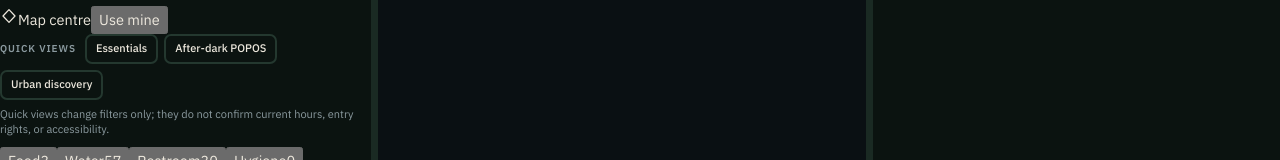
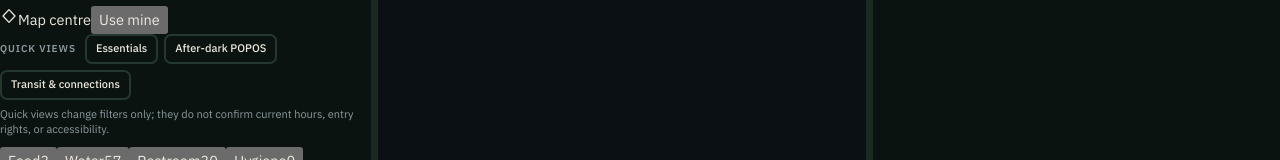
Before and after one commit to LetsMakeaTulpa/Night-Map, a React (Vite) app: page / in a window 1280 px wide. Shown: the part 544-704 px from the top of the page. Built offline with nearby package versions, Linux system fonts and the light colour scheme.

Commit message:
Replace research-oriented quick view with navigation connections

```diff
--- a/src/features/discovery/Discovery.tsx
+++ b/src/features/discovery/Discovery.tsx
@@ -154,7 +154,7 @@ export function FilterBar({ compact = false }: { compact?: boolean }) {
 
   // Presets are navigation shortcuts, not claims that a service is open,
   // accessible, or safe to enter. They only change the existing local filters.
-  const applyPreset = (preset: 'essentials' | 'after-dark' | 'urban-discovery') => {
+  const applyPreset = (preset: 'essentials' | 'after-dark' | 'connections') => {
     const common = {
       openNow: false,
       freeOnly: false,
@@ -174,12 +174,12 @@ export function FilterBar({ compact = false }: { compact?: boolean }) {
     } else {
       actions.setFilter({
         ...common,
-        categories: ['history', 'passage', 'popos', 'pedestrian_connection', 'urban_clue', 'research_lead'],
+        categories: ['transit', 'pedestrian_connection'],
       });
     }
   };
 
-  const isPresetActive = (preset: 'essentials' | 'after-dark' | 'urban-discovery') => {
+  const isPresetActive = (preset: 'essentials' | 'after-dark' | 'connections') => {
     const selected = [...state.filters.categories].sort().join('|');
     const conditionsAreNeutral =
       !state.filters.openNow &&
@@ -195,7 +195,7 @@ export function FilterBar({ compact = false }: { compact?: boolean }) {
         && !state.filters.afterDark;
     }
     if (preset === 'after-dark') return selected === 'popos' && state.filters.afterDark;
-    return selected === ['history', 'passage', 'popos', 'pedestrian_connection', 'urban_clue', 'research_lead'].sort().join('|')
+    return selected === ['transit', 'pedestrian_connection'].sort().join('|')
       && !state.filters.afterDark;
   };
 
@@ -205,7 +205,7 @@ export function FilterBar({ compact = false }: { compact?: boolean }) {
         <span className="filter-presets-label">Quick views</span>
         <button type="button" className={`button ghost tiny ${isPresetActive('essentials') ? 'is-active' : ''}`} aria-pressed={isPresetActive('essentials')} onClick={() => applyPreset('essentials')}>Essentials</button>
         <button type="button" className={`button ghost tiny ${isPresetActive('after-dark') ? 'is-active' : ''}`} aria-pressed={isPresetActive('after-dark')} onClick={() => applyPreset('after-dark')}>After-dark POPOS</button>
-        <button type="button" className={`button ghost tiny ${isPresetActive('urban-discovery') ? 'is-active' : ''}`} aria-pressed={isPresetActive('urban-discovery')} onClick={() => applyPreset('urban-discovery')}>Urban discovery</button>
+        <button type="button" className={`button ghost tiny ${isPresetActive('connections') ? 'is-active' : ''}`} aria-pressed={isPresetActive('connections')} onClick={() => applyPreset('connections')}>Transit & connections</button>
       </div>
       <p className="filter-presets-note">Quick views change filters only; they do not confirm current hours, entry rights, or accessibility.</p>
       <div className="filter-chips">
```
